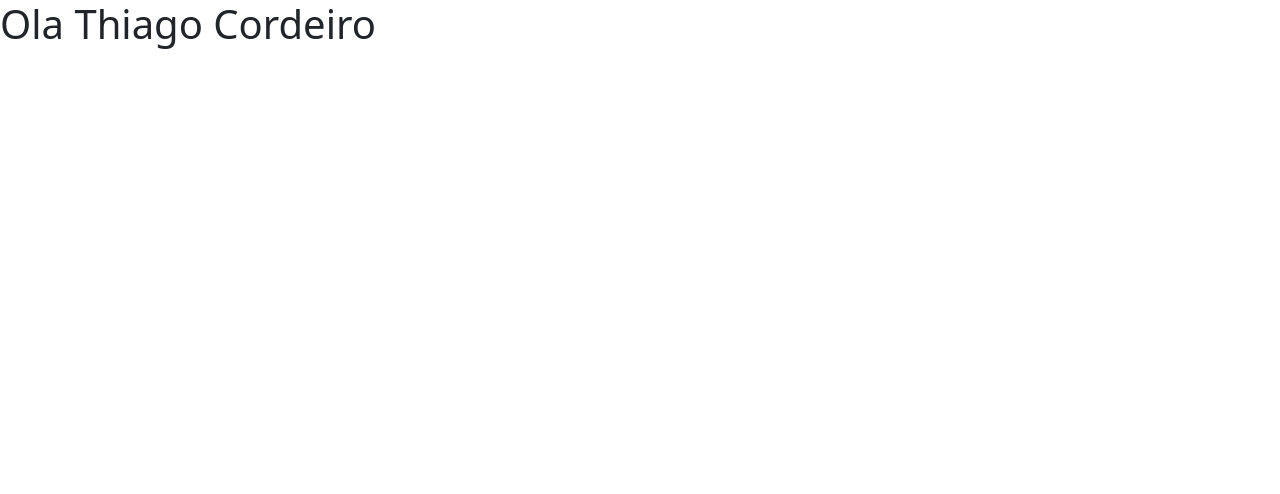
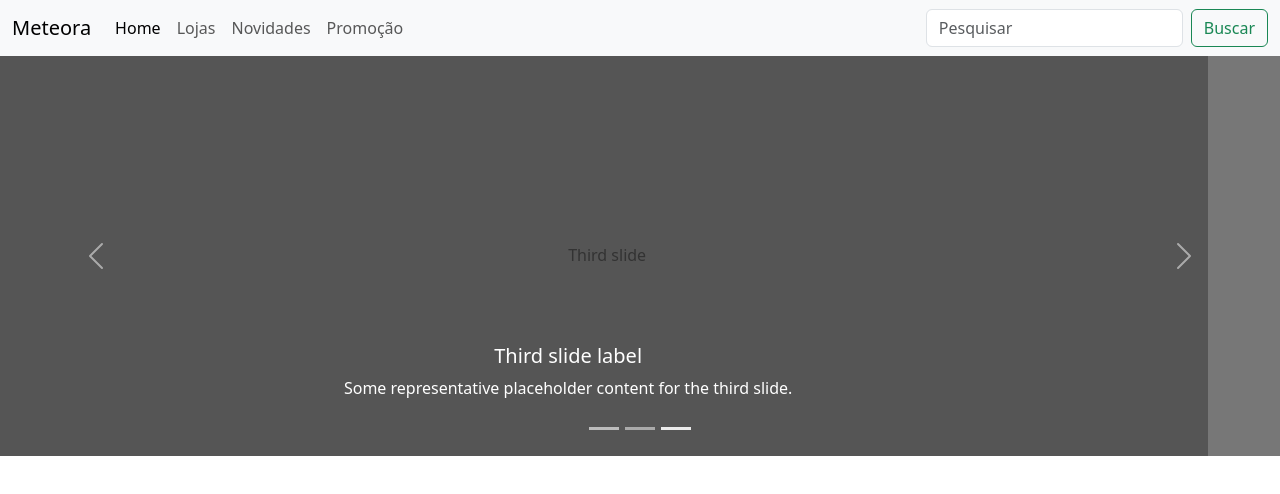
Before and after one commit to thiagocordeirodantas/WebSHOP, a plain HTML site: page index.html in a window 1280 px wide. Drawn offline with nearby package versions, Linux system fonts and the light colour scheme.

Commit message:
finalizando a navbar e o carousel

```diff
--- a/index.html
+++ b/index.html
@@ -8,7 +8,74 @@
     <title>Document</title>
 </head>
 <body>
-    <h1>Ola Thiago Cordeiro</h1>
+    <nav class="navbar navbar-expand-lg bg-body-tertiary">
+        <div class="container-fluid">
+          <a class="navbar-brand" href="#">Meteora</a>
+          <button class="navbar-toggler" type="button" data-bs-toggle="collapse" data-bs-target="#navbarSupportedContent" aria-controls="navbarSupportedContent" aria-expanded="false" aria-label="Toggle navigation">
+            <span class="navbar-toggler-icon"></span>
+          </button>
+          <div class="collapse navbar-collapse" id="navbarSupportedContent">
+            <ul class="navbar-nav me-auto mb-2 mb-lg-0">
+              <li class="nav-item">
+                <a class="nav-link active" aria-current="page" href="#">Home</a>
+              </li>
+              <li class="nav-item">
+                <a class="nav-link" href="#">Lojas</a>
+              </li>
+              <li class="nav-item">
+                <a class="nav-link" href="#">Novidades</a>
+              </li>
+              <li class="nav-item">
+                <a class="nav-link" href="#">Promoção</a>
+              </li>
+
+
+            </ul>
+            <form class="d-flex" role="search">
+              <input class="form-control me-2" type="search" placeholder="Pesquisar" aria-label="Search">
+              <button class="btn btn-outline-success" type="submit">Buscar</button>
+            </form>
+          </div>
+        </div>
+      </nav>
+      <div id="carouselExampleCaptions" class="carousel slide" data-bs-ride="carousel">
+        <div class="carousel-indicators">
+          <button type="button" data-bs-target="#carouselExampleCaptions" data-bs-slide-to="0" class="" aria-label="Slide 1"></button>
+          <button type="button" data-bs-target="#carouselExampleCaptions" data-bs-slide-to="1" aria-label="Slide 2" class=""></button>
+          <button type="button" data-bs-target="#carouselExampleCaptions" data-bs-slide-to="2" aria-label="Slide 3" class="active" aria-current="true"></button>
+        </div>
+        <div class="carousel-inner">
+          <div class="carousel-item">
+            <svg class="bd-placeholder-img bd-placeholder-img-lg d-block w-100" width="800" height="400" xmlns="http://www.w3.org/2000/svg" role="img" aria-label="Placeholder: First slide" preserveAspectRatio="xMidYMid slice" focusable="false"><title>Placeholder</title><rect width="100%" height="100%" fill="#777"></rect><text x="50%" y="50%" fill="#555" dy=".3em">First slide</text></svg>
+            <div class="carousel-caption d-none d-md-block">
+              <h5>First slide label</h5>
+              <p>Some representative placeholder content for the first slide.</p>
+            </div>
+          </div>
+          <div class="carousel-item">
+            <svg class="bd-placeholder-img bd-placeholder-img-lg d-block w-100" width="800" height="400" xmlns="http://www.w3.org/2000/svg" role="img" aria-label="Placeholder: Second slide" preserveAspectRatio="xMidYMid slice" focusable="false"><title>Placeholder</title><rect width="100%" height="100%" fill="#666"></rect><text x="50%" y="50%" fill="#444" dy=".3em">Second slide</text></svg>
+            <div class="carousel-caption d-none d-md-block">
+              <h5>Second slide label</h5>
+              <p>Some representative placeholder content for the second slide.</p>
+            </div>
+          </div>
+          <div class="carousel-item active">
+            <svg class="bd-placeholder-img bd-placeholder-img-lg d-block w-100" width="800" height="400" xmlns="http://www.w3.org/2000/svg" role="img" aria-label="Placeholder: Third slide" preserveAspectRatio="xMidYMid slice" focusable="false"><title>Placeholder</title><rect width="100%" height="100%" fill="#555"></rect><text x="50%" y="50%" fill="#333" dy=".3em">Third slide</text></svg>
+            <div class="carousel-caption d-none d-md-block">
+              <h5>Third slide label</h5>
+              <p>Some representative placeholder content for the third slide.</p>
+            </div>
+          </div>
+        </div>
+        <button class="carousel-control-prev" type="button" data-bs-target="#carouselExampleCaptions" data-bs-slide="prev">
+          <span class="carousel-control-prev-icon" aria-hidden="true"></span>
+          <span class="visually-hidden">Previous</span>
+        </button>
+        <button class="carousel-control-next" type="button" data-bs-target="#carouselExampleCaptions" data-bs-slide="next">
+          <span class="carousel-control-next-icon" aria-hidden="true"></span>
+          <span class="visually-hidden">Next</span>
+        </button>
+      </div>
 </body>
 <script src="https://cdn.jsdelivr.net/npm/bootstrap@5.3.0-alpha3/dist/js/bootstrap.bundle.min.js" integrity="sha384-ENjdO4Dr2bkBIFxQpeoTz1HIcje39Wm4jDKdf19U8gI4ddQ3GYNS7NTKfAdVQSZe" crossorigin="anonymous"></script>
 </html>
```
